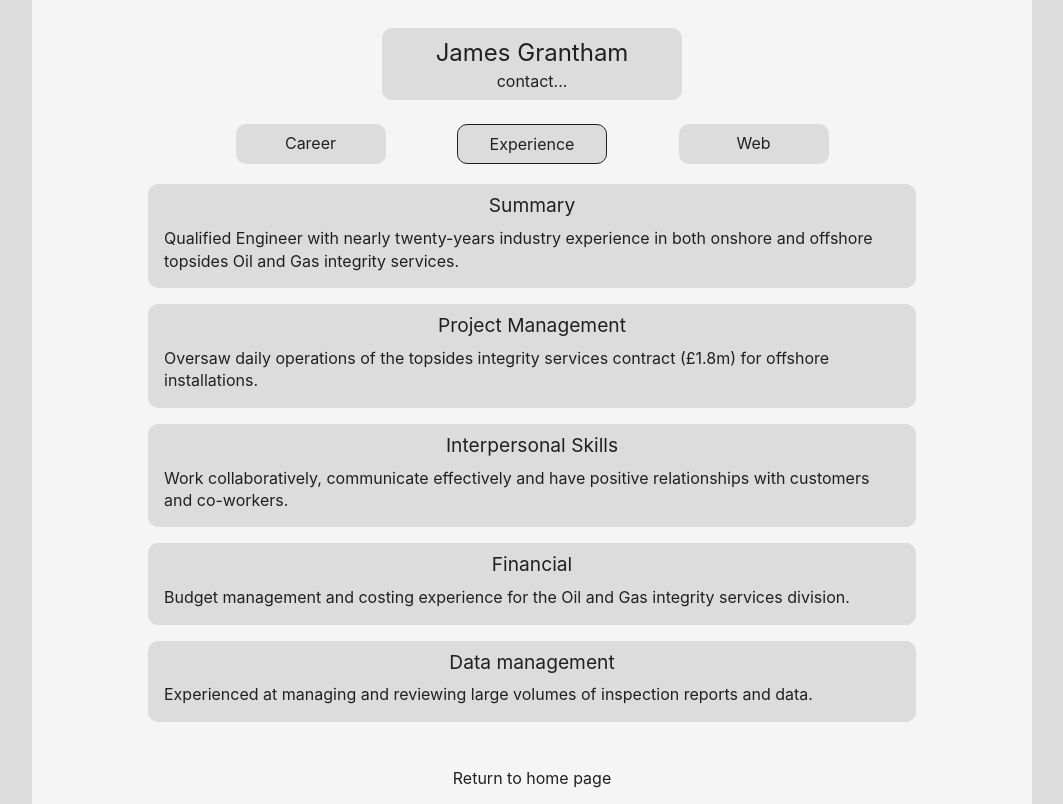
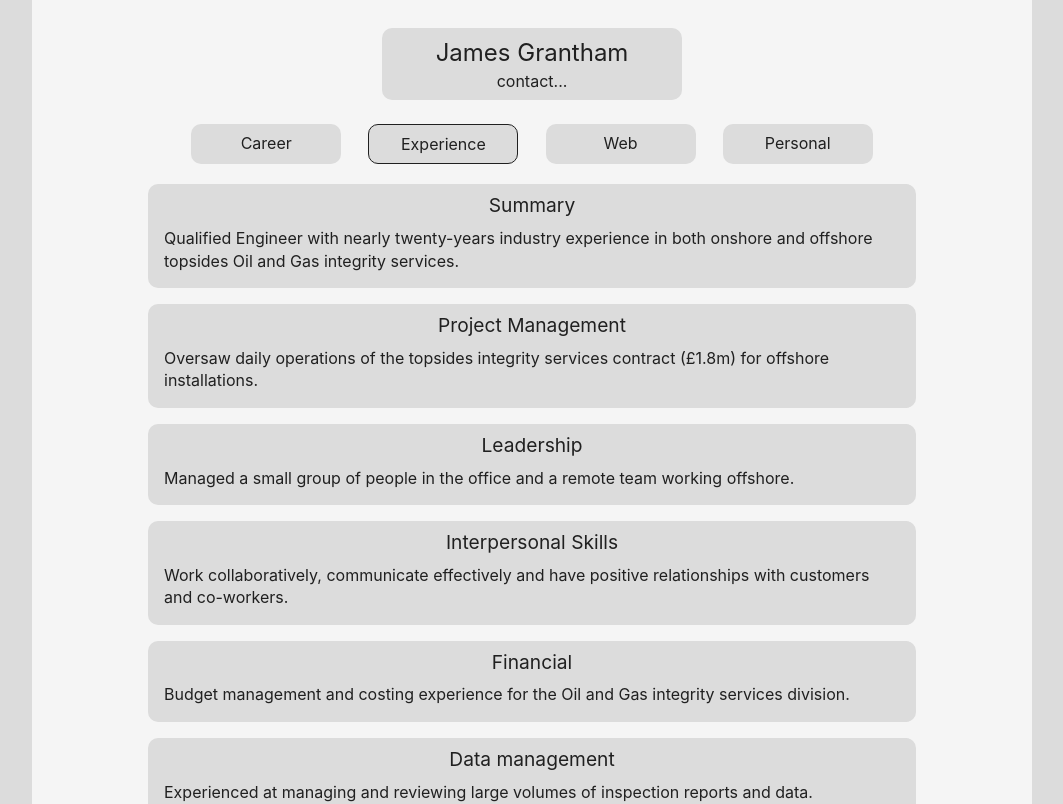
Before and after one commit to jrgrantham/james-grantham, a React (Create React App) app: page /professional in a window 1280 px wide. Shown: the top 804 px of the page, without its empty margins (108-1171 px from the left). Built offline with nearby package versions, Linux system fonts and the light colour scheme.

Commit message:
added Personal section to menu

```diff
--- a/src/components/ContentButtons.jsx
+++ b/src/components/ContentButtons.jsx
@@ -6,9 +6,10 @@ import { appColor, backgroundColor, color, transition } from "../views/styling";
 import { career } from "../data/career";
 import { experience } from "../data/experience";
 import { web } from "../data/web";
+import { personal } from "../data/personal";
 
 export default function ContentButtons(props) {
-  const categoryButtons = ["Career", "Experience", "Web"];
+  const categoryButtons = ["Career", "Experience", "Web", "Personal"];
 
   function setCategory(title) {
     props.setSelected(title);
@@ -19,6 +20,8 @@ export default function ContentButtons(props) {
       props.setContent(experience);
     } else if (title === "Web") {
       props.setContent(web);
+    } else if (title === "Personal") {
+      props.setContent(personal);
     }
   }
 
--- a/src/data/experience.js
+++ b/src/data/experience.js
@@ -22,6 +22,15 @@ export const experience = [
       "Managed the development of an internal company project to convert the monthly presentation into a website accessible by client, supplying live data available any time (the catalyst for this career change)",
 
       "Increased project efficiency by introducing systems to manage daily and monthly reporting, which simplified and added structure to the project."
+    ],
+    display: false
+  },
+  {
+    title: "Leadership",
+    introduction:
+      "Managed a small group of people in the office and a remote team working offshore.",
+    contents: [
+      "Add some details here."
     ],
     display: false
   },
--- /dev/null
+++ b/src/data/personal.js
@@ -0,0 +1,10 @@
+export const personal = [
+  {
+    title: "Summary",
+    introduction: "What's important to me..",
+    contents: [
+      "explain here the important values, check the Professional Branding exercise."
+    ],
+    display: false
+  },
+];
--- a/src/views/Landing.jsx
+++ b/src/views/Landing.jsx
@@ -22,7 +22,7 @@ export default function Landing() {
         </Career>
         <Buttons>
           <Link to="/personal/phonenumbers">
-            <h5>Personal</h5>
+            <h5>Social</h5>
           </Link>
           <Link to="/professional">
             <h5>Professional</h5>
```
